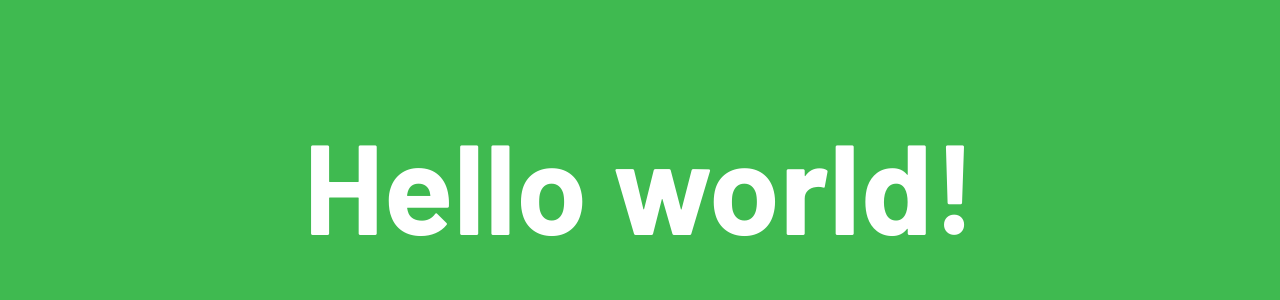
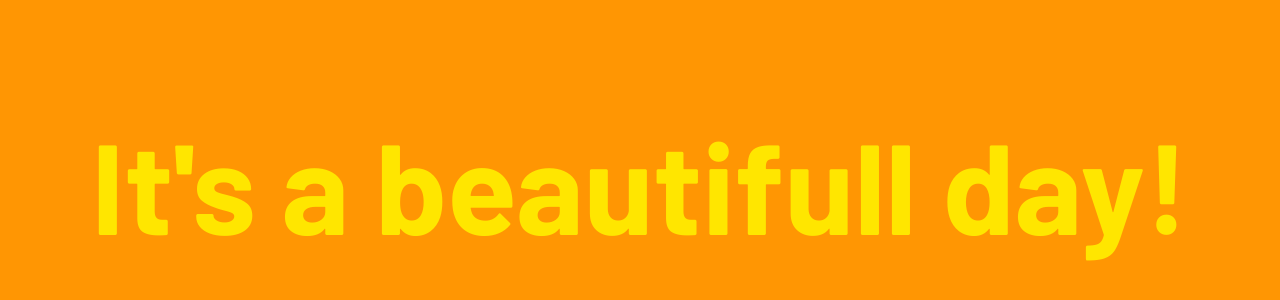
Before and after one commit to ileniacauchioli/Progetto_TestGit, a website built with Parcel: page index.html in a window 1280 px wide. Shown: the part 224-524 px from the top of the page. Built offline with nearby package versions, Linux system fonts and the light colour scheme.

Commit message:
commit 04

```diff
--- a/index.html
+++ b/index.html
@@ -20,7 +20,7 @@
 
 <body>
     <div class="main">
-        <h1>Hello world!</h1>
+        <h1>It's a beautifull day!</h1>
 
     </div>
 
--- a/style.css
+++ b/style.css
@@ -1,5 +1,5 @@
 body {
-    background-color: #3fba50;
+    background-color: #ff9603;
     font-family: 'Barlow', sans-serif;
 }
 
@@ -13,6 +13,6 @@ body {
 
 
 .main h1 {
-    color: white;
+    color: rgb(255, 230, 0);
     font-size: 10vw;
 }
```
